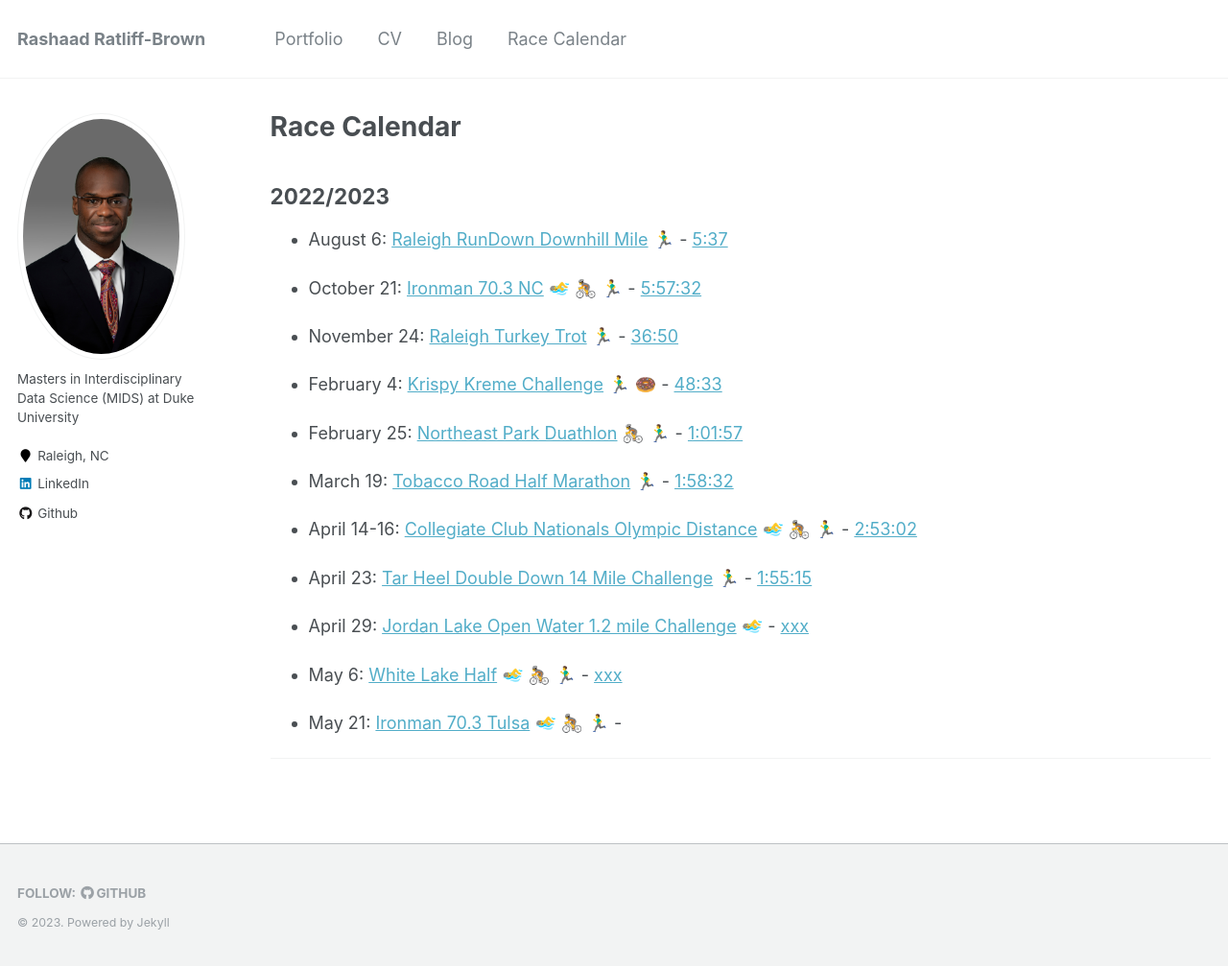
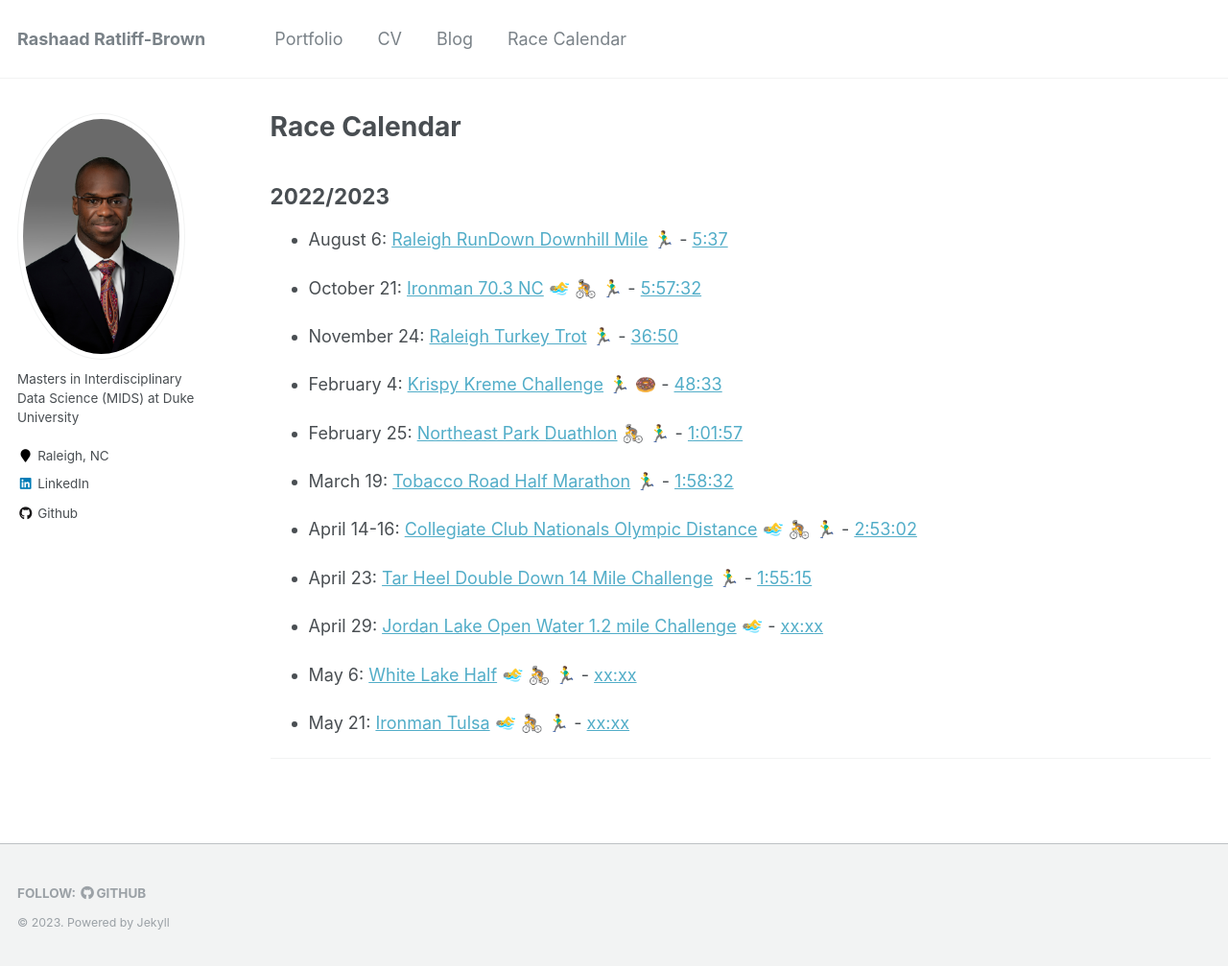
Before and after one commit to caratliff/caratliff.github.io, a Jekyll site: the page built from _pages/race-calendar.md, in a window 1280 px wide and 1007 px high. Shown: the whole window at 96% size. Built offline with Jekyll 4.4.1, drawn with Linux system fonts in a browser that asks for light colours; emoji names are drawn with the system emoji font.

Commit message:
Update race-calendar.md

```diff
--- a/_pages/race-calendar.md
+++ b/_pages/race-calendar.md
@@ -28,11 +28,11 @@ redirect_from:
 
 - April 23: [Tar Heel Double Down 14 Mile Challenge](https://capstoneraces.com/tar-heel-10-miler/results-and-photos/) :running_man: - [1:55:15](https://results.raceroster.com/v2/en-US/results/td3zrdxc4ewcgxf3/detail/gt4zp5u5e26rf5d4)
 
-- April 29: [Jordan Lake Open Water 1.2 mile Challenge](https://fsseries.com/event/jordan-lake-open-water-challenge/evtresults/) 🏊‍♂️ - [xxx](#)
+- April 29: [Jordan Lake Open Water 1.2 mile Challenge](https://fsseries.com/event/jordan-lake-open-water-challenge/evtresults/) 🏊‍♂️ - [xx:xx](#)
 
-- May 6: [White Lake Half](https://runsignup.com/Race/NC/WhiteLake/WhiteLakeHalf) :swimming_man: :bicyclist: :running_man: - [xxx](#)
+- May 6: [White Lake Half](https://runsignup.com/Race/NC/WhiteLake/WhiteLakeHalf) :swimming_man: :bicyclist: :running_man: - [xx:xx](#)
 
-- May 21: [Ironman 70.3 Tulsa](https://www.ironman.com/im703-tulsa) :swimming_man: :bicyclist: :running_man: -
+- May 21: [Ironman Tulsa](https://www.ironman.com/im703-tulsa) :swimming_man: :bicyclist: :running_man: - [xx:xx](#)
 
 <!--- Gran Fondo Asheville: July 16, 2023-->
 
```
